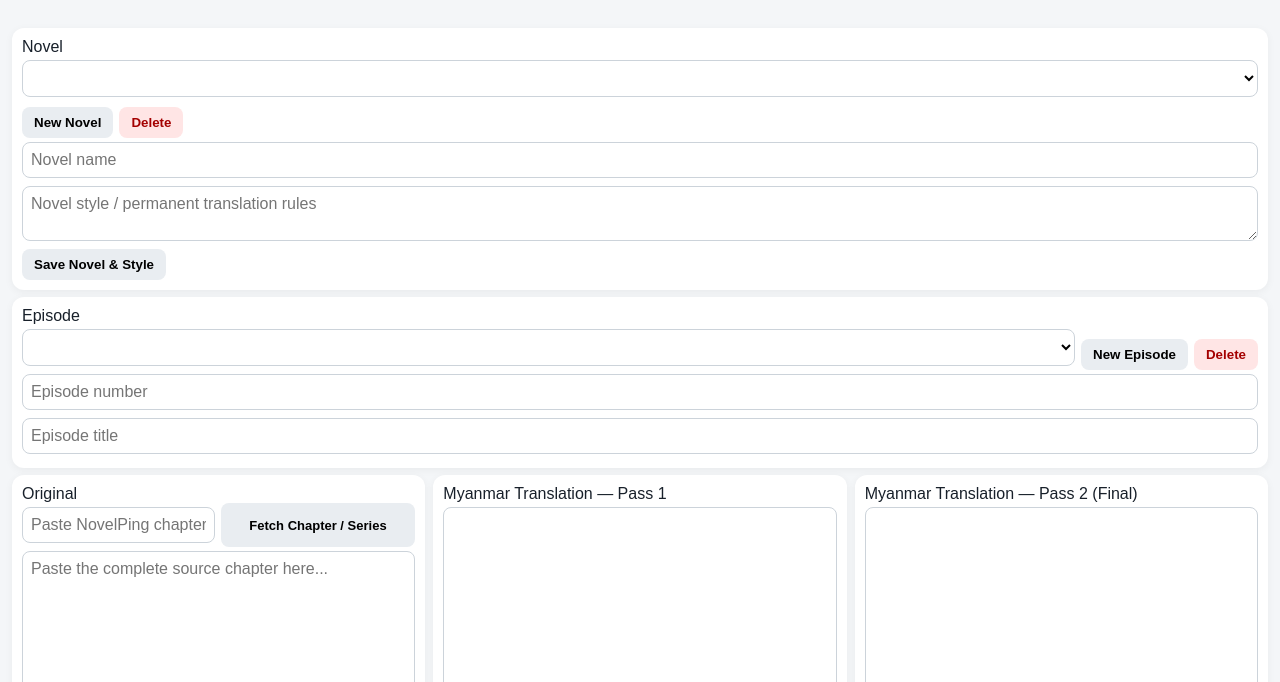
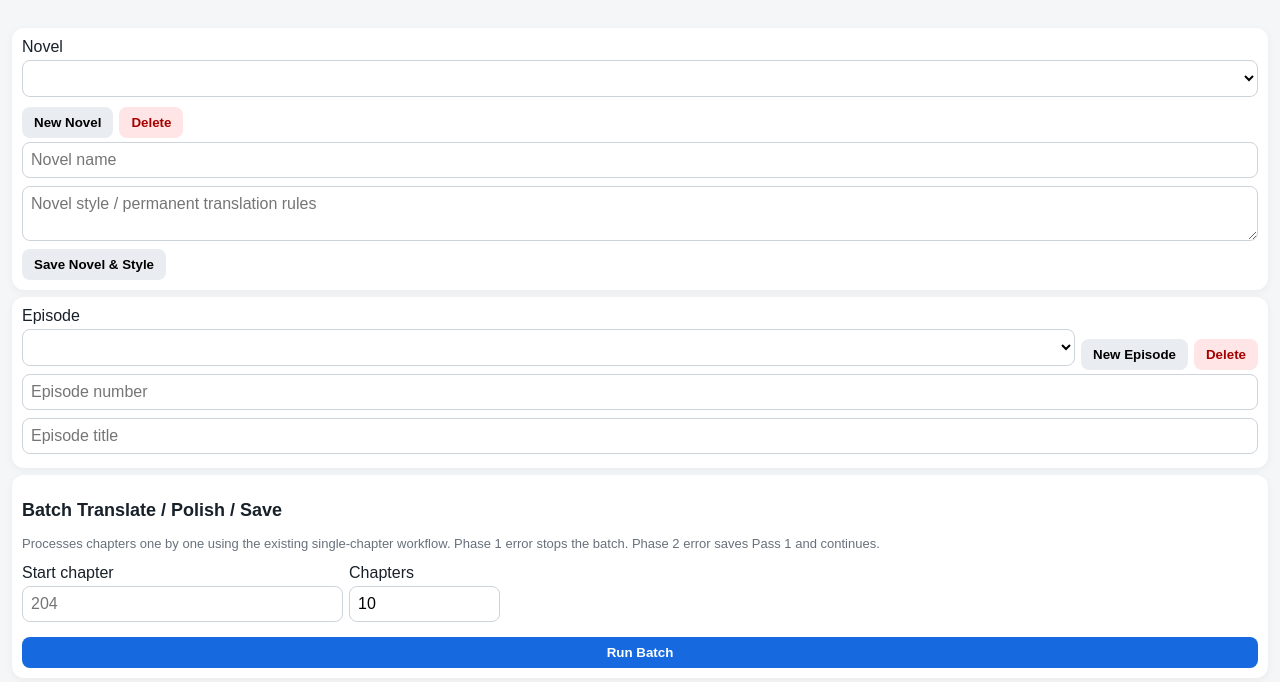
Before and after one commit to dxym29/t_app, a website: page public/index.html in a window 1280 px wide. Shown: the part 81-763 px from the top of the page. Drawn offline with Linux system fonts and the light colour scheme; no server answers.

Commit message:
Add batch translate polish save controls

```diff
--- a/public/index.html
+++ b/public/index.html
@@ -35,6 +35,21 @@
     </div>
     <input id="episodeNumber" type="number" min="1" placeholder="Episode number">
     <input id="episodeTitle" placeholder="Episode title">
+  </section>
+
+  <section class="card">
+    <h2>Batch Translate / Polish / Save</h2>
+    <p class="muted">Processes chapters one by one using the existing single-chapter workflow. Phase 1 error stops the batch. Phase 2 error saves Pass 1 and continues.</p>
+    <div class="row">
+      <label>Start chapter
+        <input id="batchStart" type="number" min="1" placeholder="204">
+      </label>
+      <label>Chapters
+        <input id="batchCount" type="number" min="1" max="100" value="10">
+      </label>
+      <button id="batchBtn" class="primary">Run Batch</button>
+    </div>
+    <div id="batchStatus" class="muted"></div>
   </section>
 
   <section class="workflow">
@@ -124,5 +139,6 @@
 </main>
 <script src="/app.js"></script>
 <script src="/series.js"></script>
+<script src="/batch.js"></script>
 </body>
 </html>
```
